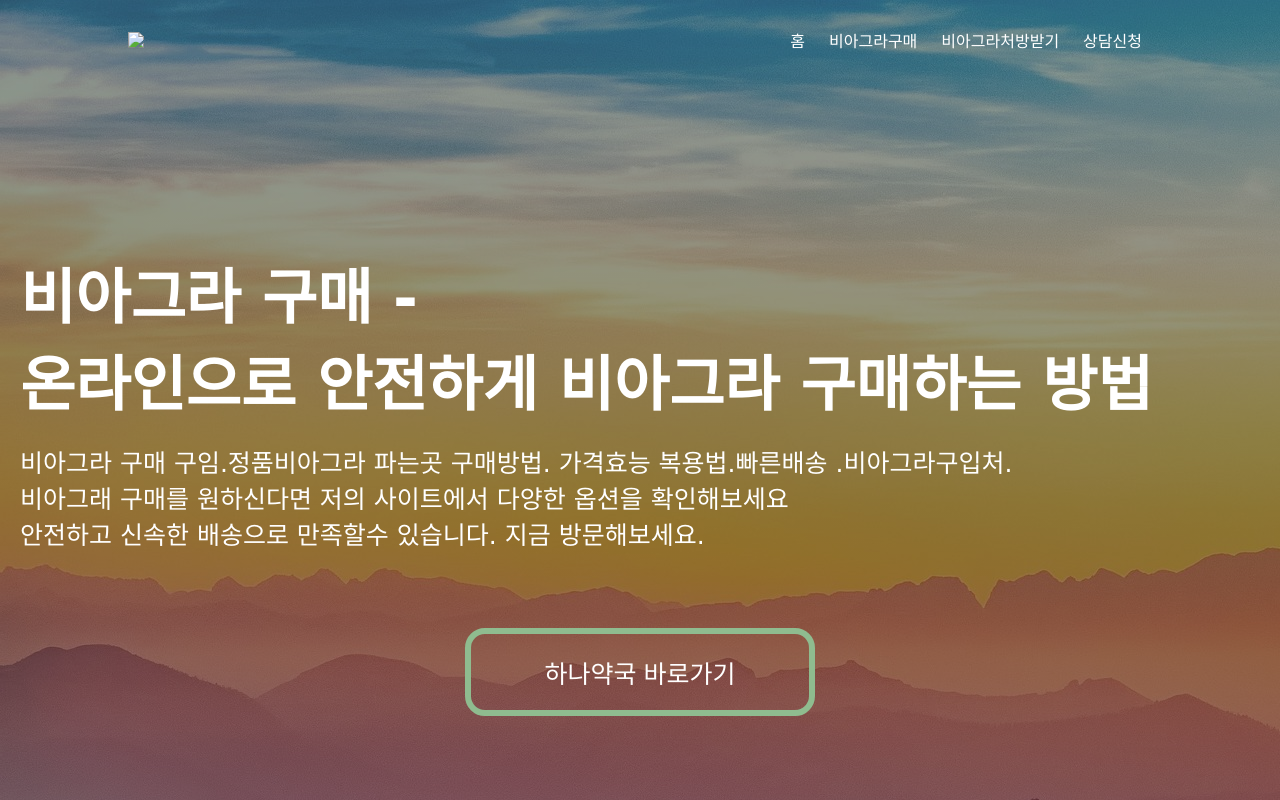
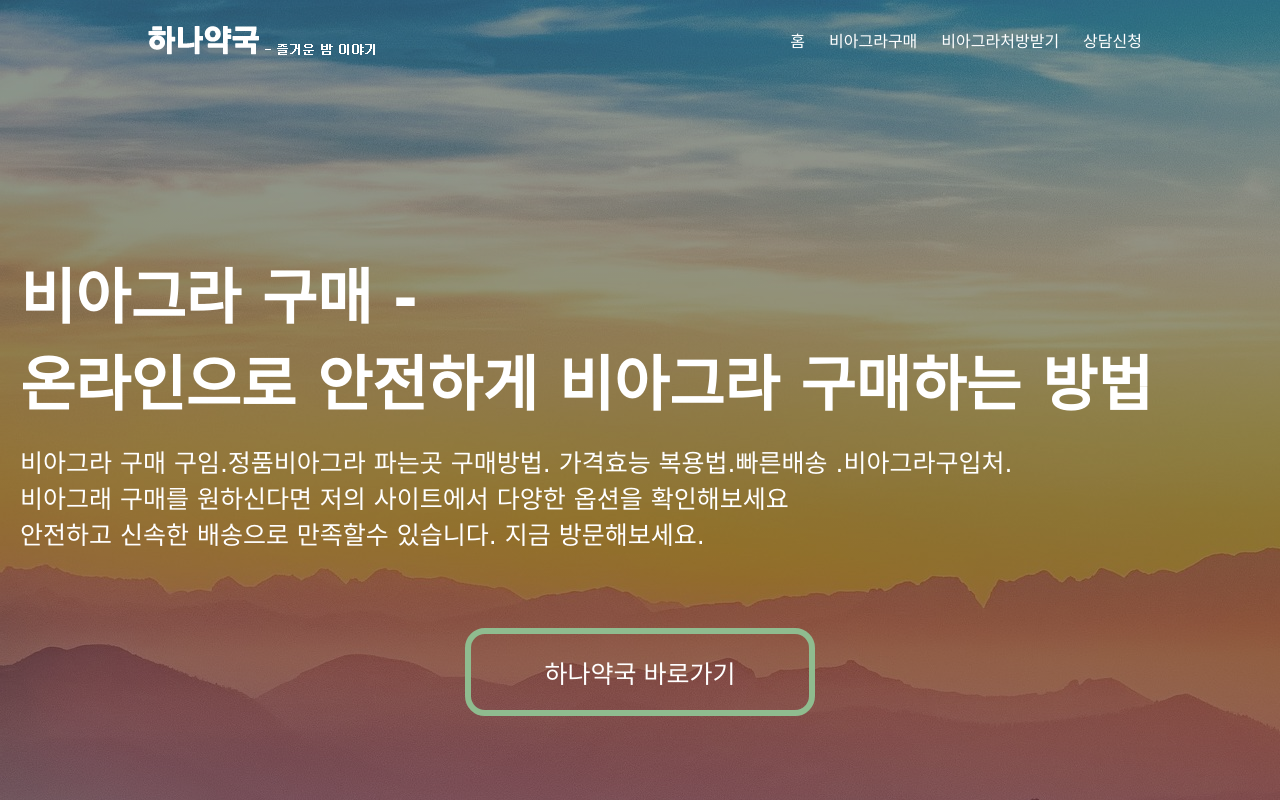
Before and after one commit to marumarudong/HNYK, a plain HTML site: page index.html in a window 1280 px wide. Drawn offline with Linux system fonts and the light colour scheme.

Commit message:
Update index.html

```diff
--- a/index.html
+++ b/index.html
@@ -9,7 +9,7 @@
   <body>
     <div class="container">
       <div class="header">
-        <img src="img/로고.png" border="0"></img>
+        <img src="로고.png" border="0"></img>
          <div class="nav">
           <ul>
             <li><a href="#">홈</a></li>
```
